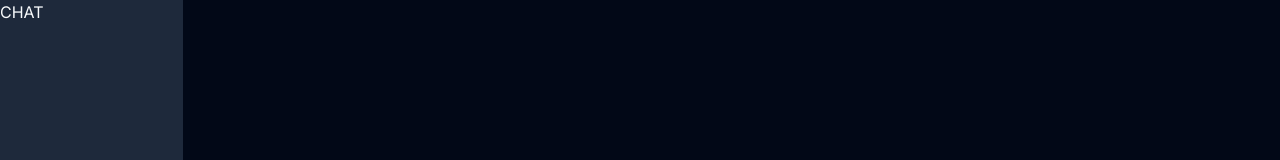
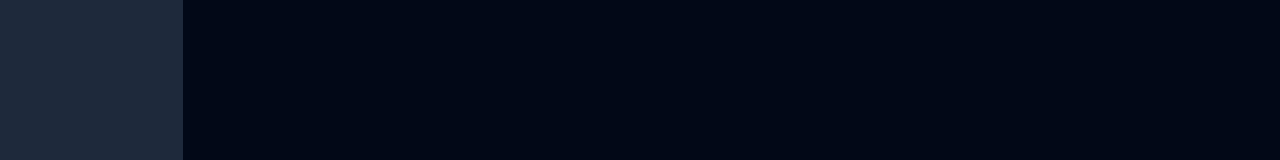
Before and after one commit to CodingCowboys10/kmai, a Next.js app in the folder 3-PB/mvp/: page /chat in a window 1280 px wide. Shown: the top 160 px of the page. Built offline with nearby package versions, Linux system fonts and the light colour scheme; what chromadb, tsyringe would draw is missing.

Commit message:
fix chat

```diff
--- a/3-PB/mvp/src/app/chat/page.tsx
+++ b/3-PB/mvp/src/app/chat/page.tsx
@@ -6,7 +6,6 @@ import ChatMessages from "@/components/chat/chatMessages";
 import ChatForm from "@/components/chat/chatForm";
 import { useChat } from "ai/react";
 import { toast } from "sonner";
-import Link from "next/link";
 
 export default function Page() {
   const [sourcesForMessages, setSourcesForMessages] = useState<
@@ -32,12 +31,13 @@ export default function Page() {
       },
     });
 
+  useEffect(() => {
+    console.log(sourcesForMessages);
+  }, [messages]);
+
   return (
     <main className="relative flex flex-row w-full h-full">
-      <SideBar>
-        <Link href={"documents"}>CHAT</Link>
-      </SideBar>
-
+      <SideBar>{""}</SideBar>
       <Body>
         <ChatMessages
           sources={sourcesForMessages}
--- a/3-PB/mvp/src/components/chat/message.tsx
+++ b/3-PB/mvp/src/components/chat/message.tsx
@@ -3,6 +3,7 @@ import Link from "next/link";
 import { Avatar, AvatarFallback, AvatarImage } from "@/components/ui/avatar";
 import { Alert, AlertDescription, AlertTitle } from "@/components/ui/alert";
 import { getDocumentContentController } from "@/lib/config/container";
+import { useModel } from "@/providers/model-provider";
 
 type MessageInfoInterface = {
   messageText: string;
@@ -17,8 +18,9 @@ type MessageInfoInterface = {
 );
 
 function Message(props: MessageInfoInterface) {
+  const { model } = useModel();
   const handleShowDoc = async (name: string) => {
-    const res = await getDocumentContentController.handle(name, "Ollama");
+    const res = await getDocumentContentController.handle(name, model!);
     const url = await res.json();
     window.open(url.url, "_blank");
   };
@@ -49,8 +51,8 @@ function Message(props: MessageInfoInterface) {
               >
                 <p>Pag. {props.pageNumber}</p>
                 <Button
-                  className={"text-accent-foreground"}
-                  variant={"link"}
+                  className={"text-accent-foreground cursor-pointer"}
+                  variant={"outline"}
                   size={"icon"}
                   asChild
                   onClick={() => handleShowDoc(props.documentLink)}
```
